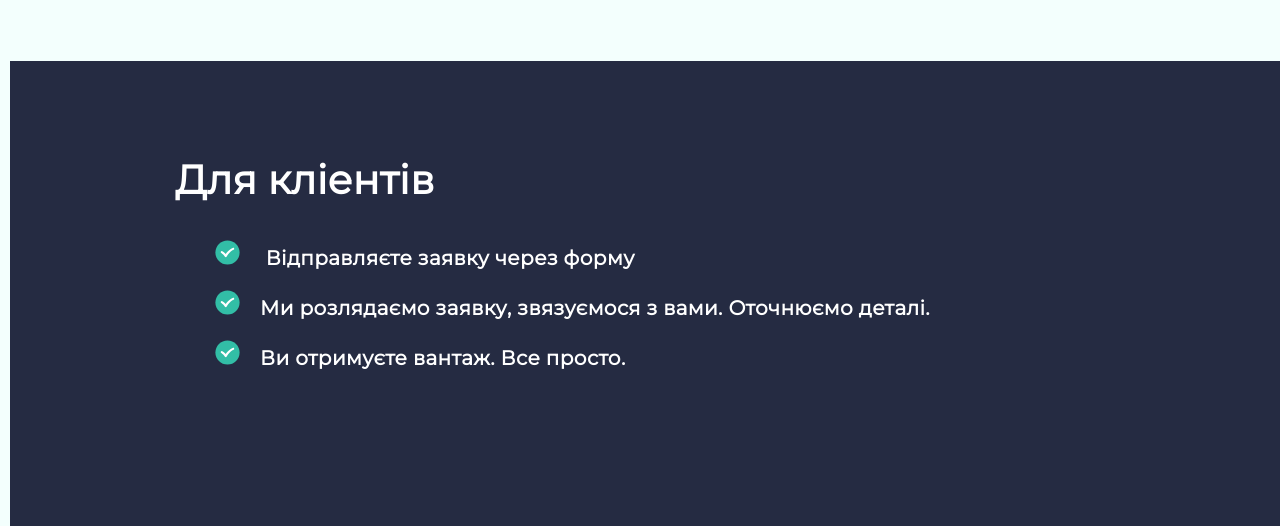
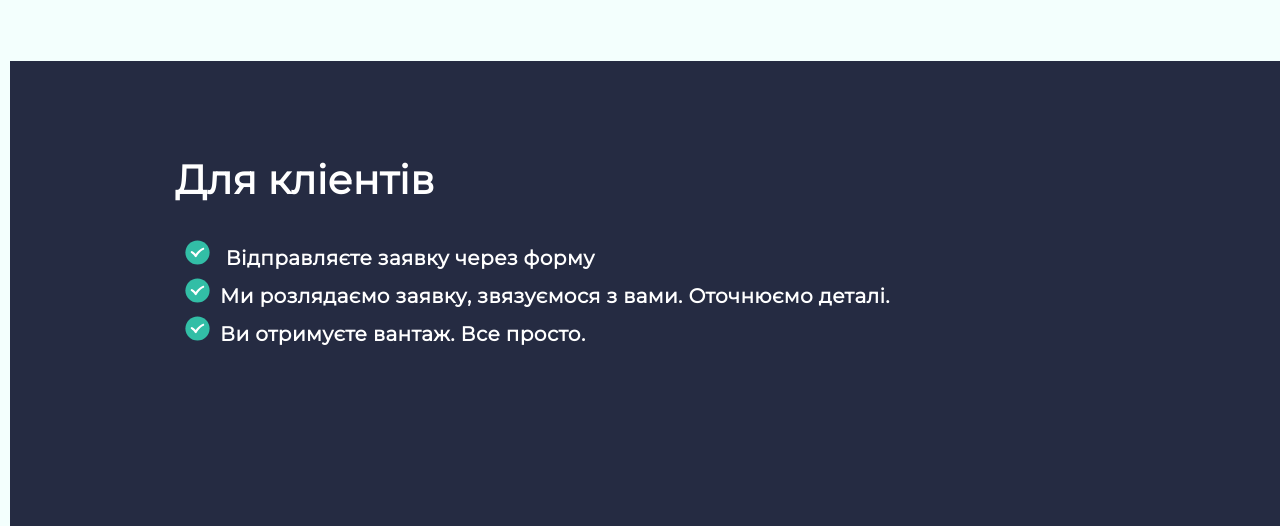
Before and after one commit to Raider2019/Python, a Flask app: page / in a window 1280 px wide; the page is wider, and only the part inside the window is pictured. Shown: the part 2344-2870 px from the top of that part. Run offline with Flask 2, Linux system fonts and the light colour scheme.

Commit message:
#reload-client

```diff
--- a/static/style.css
+++ b/static/style.css
@@ -230,7 +230,7 @@ font-weight: bold;
 }
 .features-list h6::before{
     content:url(../static/img/done.svg);
-    padding: 20px;
+    padding: 10px;
 
 }
 .features-list h6{
@@ -241,7 +241,7 @@ font-weight: bold;
     font-size:20px;
     line-height: 24px;
     letter-spacing: 0.4px;
-    margin: 20px;
+
 
 
 }
```
Also changed, not shown: index.html (+9 -6 lines).
